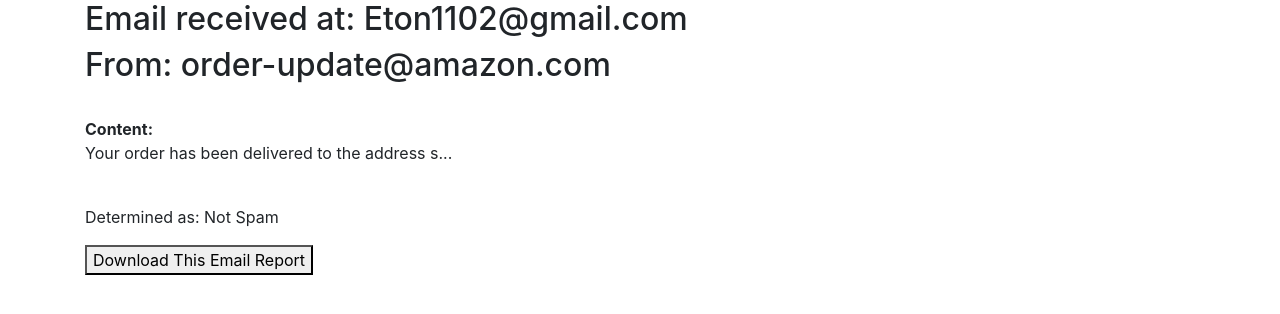
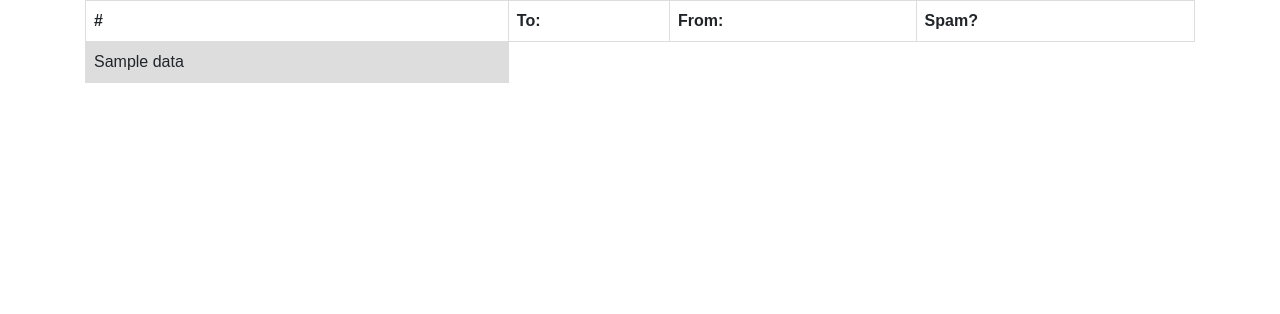
Before and after one commit to JoshuaPBiddle/InfoSec-Final, a Flask app: template website/templates/email.html in a window 1280 px wide. Shown: the part 56-370 px from the top of the page. Run offline with Flask 2, Linux system fonts and the light colour scheme; the template is opened without the code that fills it: most values are stand-ins (such as "Sample title", 1, 10 or a date in 2020); some libraries are stand-ins or nearby versions.

Commit message:
Changes to report page

```diff
--- a/website/templates/email.html
+++ b/website/templates/email.html
@@ -1,15 +1,48 @@
 {% extends "base.html" %} {% block title %}Email{% endblock %}
 
 {% block content %}
-<h2>Email received at: Eton1102@gmail.com</h2>
-<h2>From: order-update@amazon.com</h2>
-<br>
-<b>Content:</b>
-<p>Your order has been delivered to the address s... </p>
-<br>
-<p>Determined as: Not Spam</p>
+<style>
+    .table {
+        font-family: arial, sans-serif;
+        border-collapse: collapse;
+        width: 100%;
+    }
 
-<button>Download This Email Report</button>
+    table {
+        font-family: arial, sans-serif;
+        border-collapse: collapse;
+        width: 100%;
+      }
+
+      td, th {
+        border: 1px solid #dddddd;
+        text-align: left;
+        padding: 8px;
+      }
+
+      tr:nth-child(even) {
+        background-color: #dddddd;
+      }
+
+      .tr:nth-child(even) {
+        background-color: #dddddd;
+      }
+      [data-href] { cursor: pointer; }
+
+    </style>
+<table>
+    <tr>
+      <th>#</th>
+      <th>To:</th>
+      <th>From:</th>
+      <th>Spam?</th>
+    </tr>
+    <tr>
+      <td>{{ data }}</td>
+
+    </tr>
+  </table>
+
 
 
 {% endblock %}
--- a/website/views.py
+++ b/website/views.py
@@ -1,8 +1,6 @@
-from flask import Blueprint, render_template, request, redirect, current_app
+from flask import Blueprint, render_template, request, redirect
 import os
 views = Blueprint('views', __name__)
-
-
 
 @views.route("/", methods=["GET", "POST"])
 def home():
```
Also changed, not shown: website/auth.py (+21 -6 lines), website/templates/home.html (+23 -6 lines), website/templates/report.html (+28 -10 lines).
